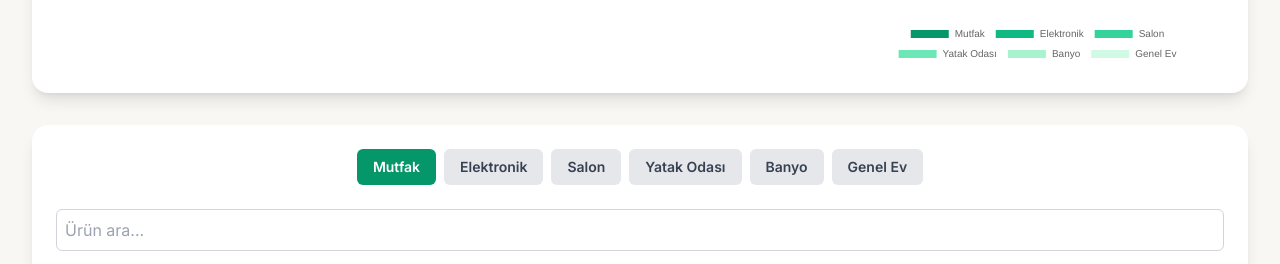
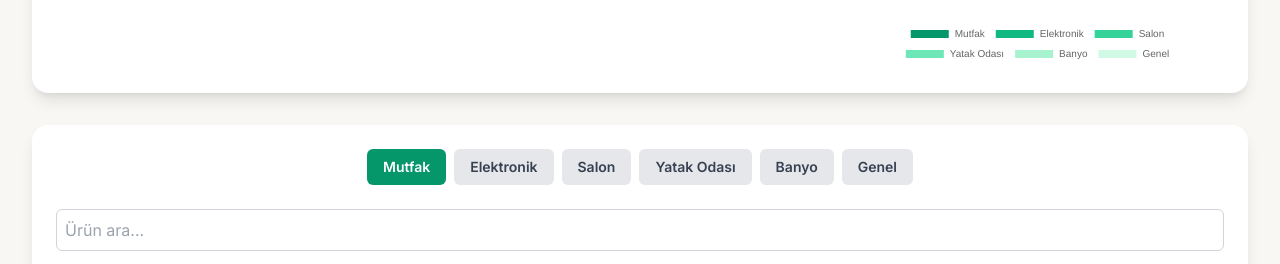
Before and after one commit to murokopolat/ceyizlistem, a plain HTML site: page index.html in a window 1280 px wide. Shown: the part 511-775 px from the top of the page. Drawn offline with nearby package versions, Linux system fonts and the light colour scheme.

Commit message:
Update index.html

```diff
--- a/index.html
+++ b/index.html
@@ -600,7 +600,7 @@
                     { cat: 'Dekorasyon', name: 'Mum Seti (Banyo)', qty: 'Set', notes: 'Ortam atmosferi için', productLink: '', productPrice: '', productBrand: '', tips: 'Banyoda rahatlatıcı ve spa benzeri bir atmosfer yaratır. Farklı koku ve boyutlarda mumlar seçebilirsiniz. Güvenli kullanım için mumları gözetimsiz bırakmayın.' },
                     { cat: 'Dekorasyon', name: 'Bitkiler (Banyo)', qty: '1 adet', notes: 'Yapay veya banyo ortamına uygun canlı bitki', productLink: '', productPrice: '', productBrand: '', tips: 'Banyonuza doğal bir dokunuş katar ve havayı temizler. Nemli ortamları seven canlı bitkiler veya gerçekçi yapay bitkiler tercih edilebilir. Banyo dekorasyonunuza uygun saksılar seçin.' },
                 ],
-                'Genel Ev': [
+                'Genel': [
                     { cat: 'Temizlik', name: 'Temizlik Kovası ve Mop Seti', qty: '1 adet', notes: 'Kolay kullanımlı', productLink: '', productPrice: '', productBrand: '', tips: 'Zemin temizliği için pratik bir settir. Kovasının tekerlekli ve su sıkma mekanizmalı olması önemlidir. Mikrofiber mop başlıkları daha etkili temizlik sağlar.' },
                     { cat: 'Temizlik', name: 'Süpürge ve Faraş Seti', qty: '1 adet', notes: 'Pratik ve hafif', productLink: '', productPrice: '', productBrand: '', tips: 'Hızlı ve pratik zemin temizliği için idealdir. Hafif ve ergonomik bir süpürge seçin. Faraş kenarının zemine iyi oturması ve tozu kolayca toplaması önemlidir.' },
                     { cat: 'Temizlik', name: 'Temizlik Bezleri', qty: 'Çeşitli', notes: 'Mikrofiber, cam bezi, bulaşık bezi', productLink: '', productPrice: '', productBrand: '', tips: 'Farklı yüzeyler için özel temizlik bezleri bulundurun. Genel temizlik için mikrofiber, cam yüzeyler için cam bezleri idealdir. Sık sık yıkayarak hijyeni sağlayın.' },
```
